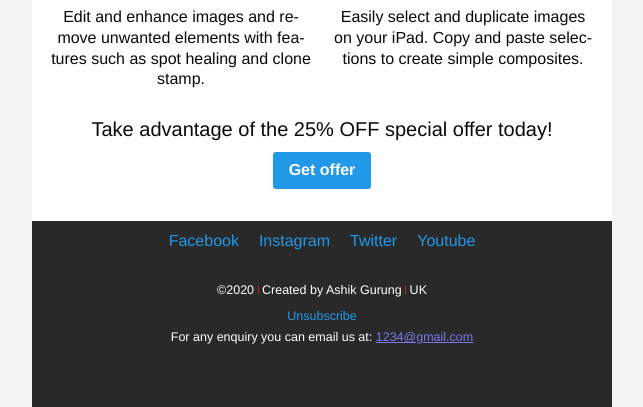
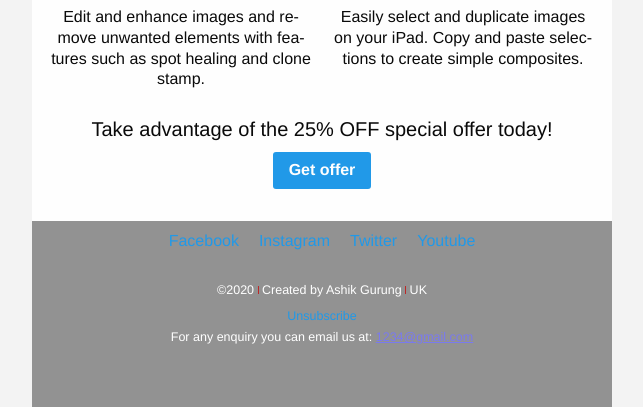
Before and after one commit to ag1479/photoshop-email, a plain HTML site: page index.html in a window 1280 px wide. Shown: the part 1984-2391 px from the top of the page, without its empty margins (318-961 px from the left). Drawn offline with Linux system fonts and the light colour scheme.

Commit message:
Update app.css

```diff
--- a/css/app.css
+++ b/css/app.css
@@ -1,6 +1,6 @@
 .footer {
-  background: #272727;
-  background-color: #292929; }
+  background: #909090;
+  background-color: #929292; }
   .footer .columns p {
     color: #ffffff;
     font-size: 12.5px; }
```
